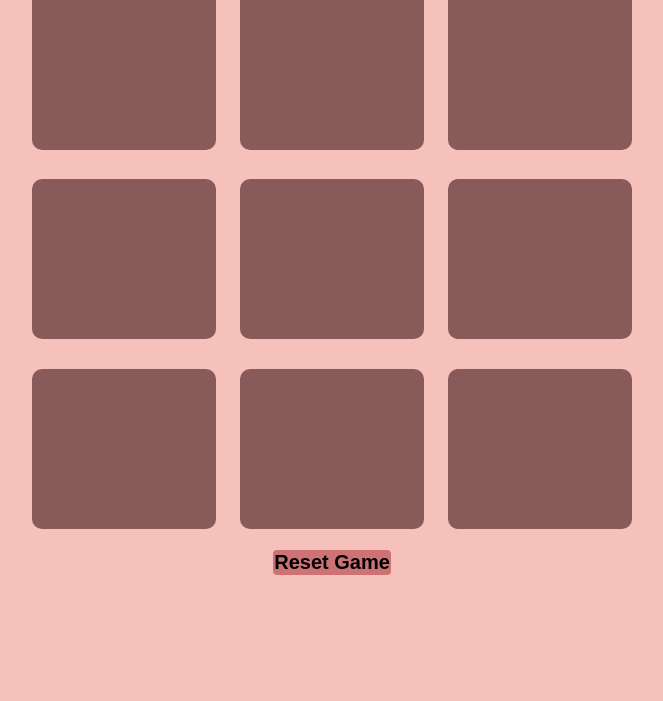
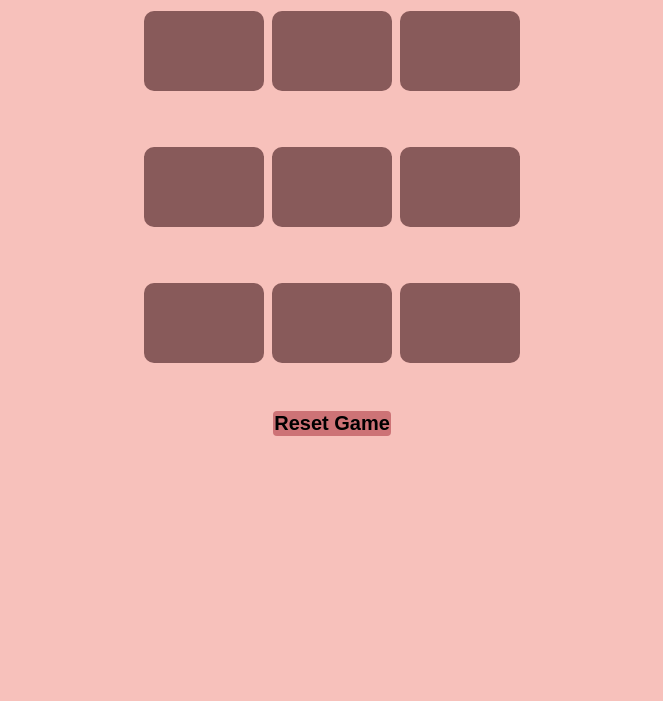
Before and after one commit to AmnaKhan2003/Tic-Tac-Toe, a plain HTML site: page index.html in a window 1280 px wide. Shown: the part 99-800 px from the top of the page, without its empty margins (308-971 px from the left). Drawn offline with Linux system fonts and the light colour scheme.

Commit message:
Tic-Tac-Toe

```diff
--- a/App.js
+++ b/App.js
@@ -44,12 +44,12 @@ const checkWinner=()=>{
 
         if(pos1!=="" && pos2!=="" && pos3!==""){
             if(pos1==="O" && pos2==="O" && pos3==="O"){
-                mesg.textContent=`Congratulations! Winner is  O 😀 `;
+                mesg.textContent=`Congratulations!!!! Winner is  O 😀 `;
                 Disabled();
                 turns=0;
             }
             else if(pos1==="X" &&pos2==="X" && pos3==="X" ){
-                mesg.textContent="Congratulations! Winner is X 😀";
+                mesg.textContent="Congratulations!!!! Winner is X 😀";
                 Disabled();
                 turns=0;
 
--- a/index.html
+++ b/index.html
@@ -8,10 +8,11 @@
 </head>
 <body>
     <main>
+        <h1>Tic Tac Toe</h1>
         <div class="winContainer">
             <p class="winner"></p>
         </div>
-        <h1>Tic Tac Toe</h1>
+
         <div class="container">
         <div class="game">
             <button class="box"></button>
--- a/style.css
+++ b/style.css
@@ -8,7 +8,7 @@ h1{
 p{
     font-weight: bold;
     font-size: 30px;
-    padding: 3px;
+    padding: 9px;
 }
 body{
 
@@ -16,25 +16,25 @@ body{
     text-align: center;
     display: flex;
     justify-content: center;
-    padding: 20px;
+    padding: 29px;
     user-select: none;
 }
 .container{
-    height: 70vh;
-    width: 75vh;
+    height: 50vh;
+    width: 55vh;
 
 }
 .game{
-    height: 70vh;
+    height: 50vh;
     display: flex;
+    justify-content: center;
     flex-wrap: wrap;
     text-align: center;
-    justify-content: space-between;
     gap: 1vmin;
 }
 .box{
-    height: 20vh;
-    width: 23vh;
+    height: 10vh;
+    width: 15vh;
     padding: 2px;
     border-radius: 10px;
     border-style: none;
@@ -61,3 +61,9 @@ body{
     border-radius: 4px;
     font-weight: bold;
 }
+ main{
+    display: flex;
+    flex-direction: column;
+    justify-content: center;
+    align-items: center;
+ }
```
